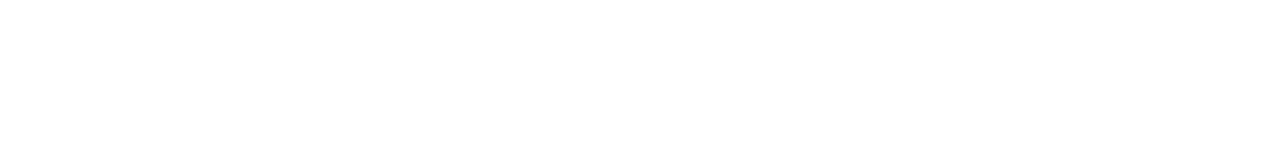
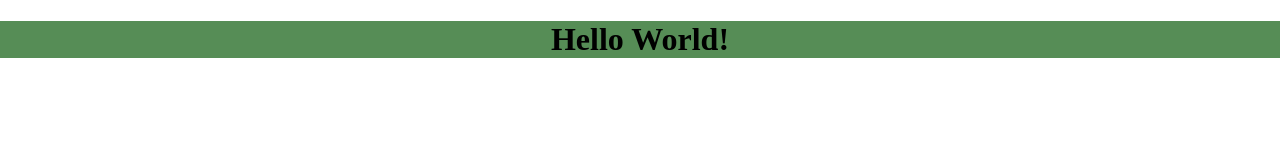
Before and after one commit to eskiew1301/template-test, a plain HTML site: page index.html in a window 1280 px wide. Drawn offline with Linux system fonts and the light colour scheme.

Commit message:
new file updates

```diff
--- a/index.html
+++ b/index.html
@@ -19,6 +19,7 @@
     <link rel="stylesheet" href="style.css" />
   </head>
   <body>
+    <h1>Hello World!</h1>
     <!-- Script -->
     <script src="script.js"></script>
   </body>
--- a/style.css
+++ b/style.css
@@ -6,3 +6,10 @@ body {
   margin: 0;
   min-height: 100vh;
 }
+
+h1 {
+  background: rgb(86, 141, 86);
+  text-align: white;
+  font-size: 32px;
+  text-align: center;
+}
```
